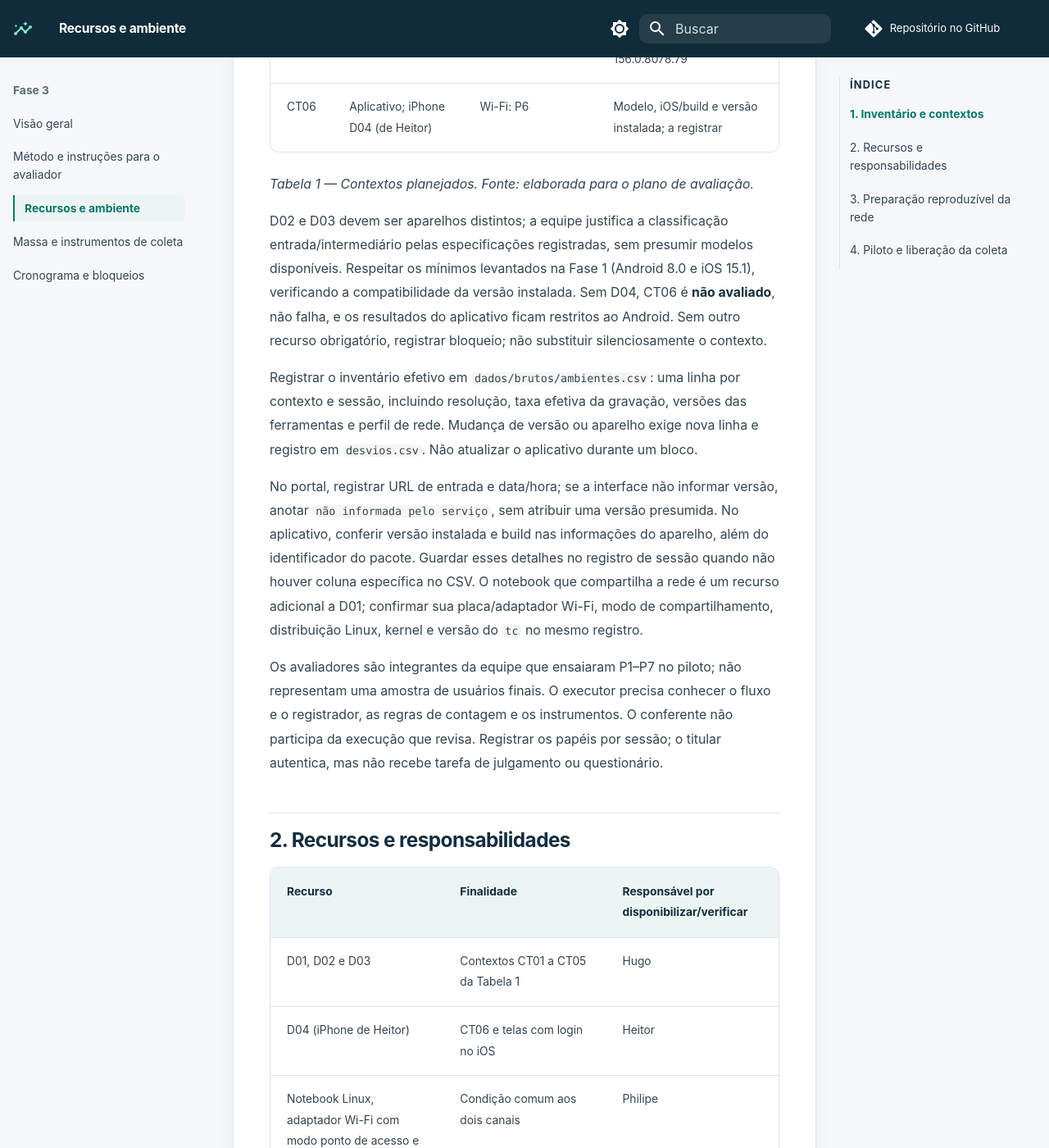
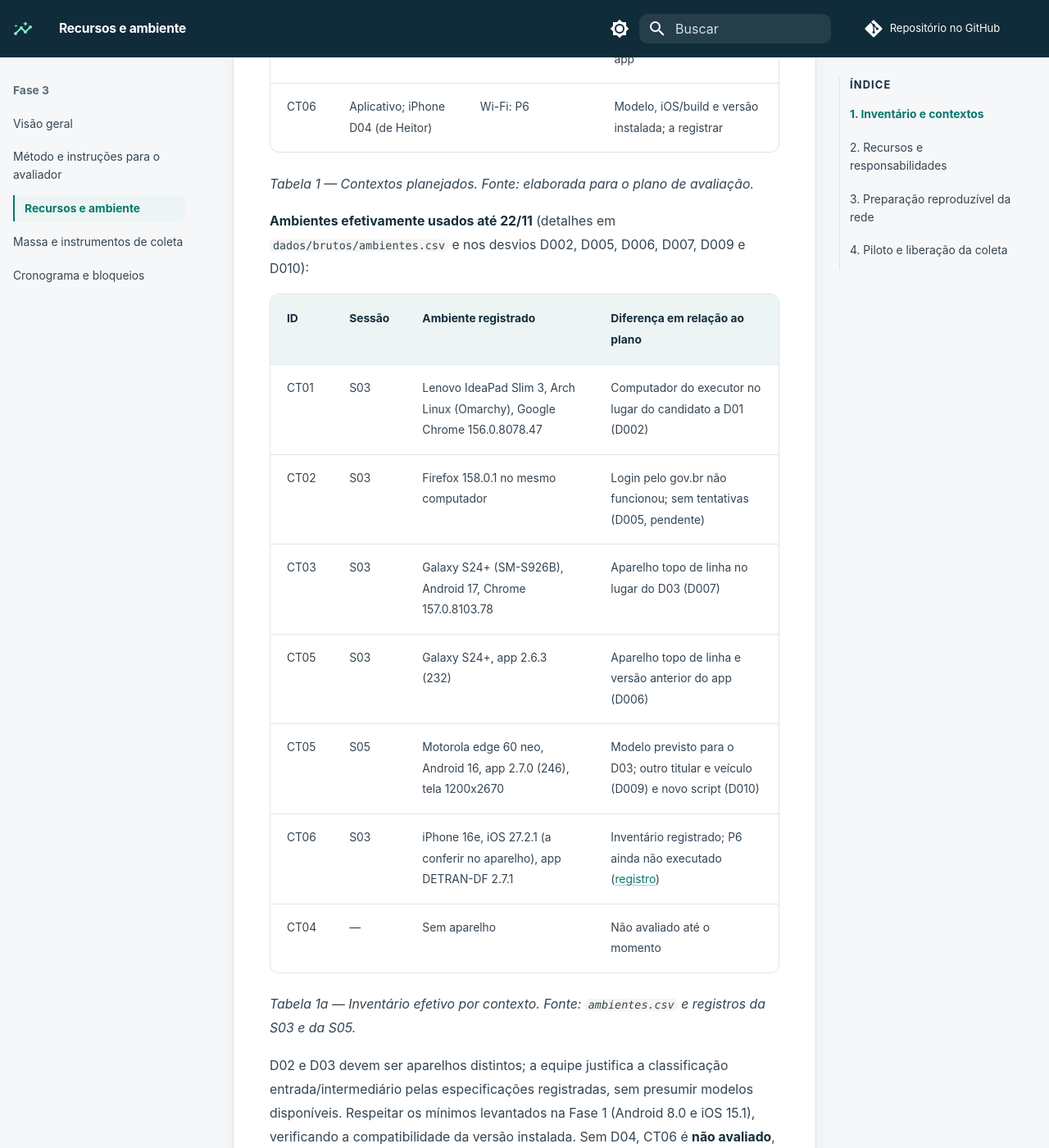
Before and after one commit to FCTE-Qualidade-de-Software-1/2026-2_T02_KATHERINE_JOHNSON, an MkDocs documentation site: the page built from docs/fase3-ambiente.md, in a window 1280 px wide and 1400 px high, scrolled down 1431 px. Shown: the whole window at 82% size. Built offline with MkDocs 1.6.1 and Material for MkDocs 9.7.7, drawn with Linux system fonts in a browser that asks for light colours; comment, search, counter and statistics services are not loaded; some of the changed text lies outside the part shown.

Commit message:
docs(fase3): atualiza ambiente, massa e cronograma com a S03 e a S05
Refs #46

Co-authored-by: Philipe Caetano <philipe2015amancio@hotmail.com>
Co-authored-by: Hugo Freitas Silva <130880914+HugoFreitass@users.noreply.github.com>

```diff
--- a/docs/fase3-ambiente.md
+++ b/docs/fase3-ambiente.md
@@ -18,12 +18,27 @@ registra uma sessão de avaliação nem preenche `ambientes.csv` com uma sessão
 |---|---|---|---|
 | CT01 | Portal; computador D01; Chrome | Wi-Fi: P1–P6; Wi-Fi, 4G e degradada: P7 | Modelo, processador, RAM, SO/build e versão do Chrome |
 | CT02 | Portal; mesmo D01; Firefox | Wi-Fi: P6 | Versão do Firefox |
-| CT03 | Portal; Android intermediário D03; Chrome | Wi-Fi: P6 | Modelo: Motorola edge 60 neo, RAM: 12 RAM, Android 16 e versão do Chrome: 156.0.8078.79 |
+| CT03 | Portal; Android intermediário D03; Chrome | Wi-Fi: P6 | Modelo: Motorola edge 60 neo, RAM: 12 GB, Android 16 e versão do Chrome: 156.0.8078.79 |
 | CT04 | Aplicativo; Android de entrada D02 | Wi-Fi: P6 | Modelo, RAM, Android/build, pacote e versão instalada |
-| CT05 | Aplicativo; Android intermediário D03 | Wi-Fi: P1–P6; Wi-Fi, 4G e degradada: P7 | Modelo: Motorola edge 60 neo, RAM: 12 RAM, Android 16 e versão do Chrome: 156.0.8078.79|
+| CT05 | Aplicativo; Android intermediário D03 | Wi-Fi: P1–P6; Wi-Fi, 4G e degradada: P7 | Modelo: Motorola edge 60 neo, RAM: 12 GB, Android 16 e versão instalada do app |
 | CT06 | Aplicativo; iPhone D04 (de Heitor) | Wi-Fi: P6 | Modelo, iOS/build e versão instalada; a registrar |
 
 *Tabela 1 — Contextos planejados. Fonte: elaborada para o plano de avaliação.*
+
+**Ambientes efetivamente usados até 22/11** (detalhes em `dados/brutos/ambientes.csv` e nos
+desvios D002, D005, D006, D007, D009 e D010):
+
+| ID | Sessão | Ambiente registrado | Diferença em relação ao plano |
+|---|---|---|---|
+| CT01 | S03 | Lenovo IdeaPad Slim 3, Arch Linux (Omarchy), Google Chrome 156.0.8078.47 | Computador do executor no lugar do candidato a D01 (D002) |
+| CT02 | S03 | Firefox 158.0.1 no mesmo computador | Login pelo gov.br não funcionou; sem tentativas (D005, pendente) |
+| CT03 | S03 | Galaxy S24+ (SM-S926B), Android 17, Chrome 157.0.8103.78 | Aparelho topo de linha no lugar do D03 (D007) |
+| CT05 | S03 | Galaxy S24+, app 2.6.3 (232) | Aparelho topo de linha e versão anterior do app (D006) |
+| CT05 | S05 | Motorola edge 60 neo, Android 16, app 2.7.0 (246), tela 1200x2670 | Modelo previsto para o D03; outro titular e veículo (D009) e novo script (D010) |
+| CT06 | S03 | iPhone 16e, iOS 27.2.1 (a conferir no aparelho), app DETRAN-DF 2.7.1 | Inventário registrado; P6 ainda não executado ([registro](https://github.com/FCTE-Qualidade-de-Software-1/2026-2_T02_KATHERINE_JOHNSON/blob/main/evidencias/fase4/S03-CT06-iphone-registro-2026-11-22.md)) |
+| CT04 | — | Sem aparelho | Não avaliado até o momento |
+
+*Tabela 1a — Inventário efetivo por contexto. Fonte: `ambientes.csv` e registros da S03 e da S05.*
 
 D02 e D03 devem ser aparelhos distintos; a equipe justifica a classificação entrada/intermediário pelas especificações registradas, sem presumir modelos disponíveis. Respeitar os mínimos levantados na Fase 1 (Android 8.0 e iOS 15.1), verificando a compatibilidade da versão instalada. Sem D04, CT06 é **não avaliado**, não falha, e os resultados do aplicativo ficam restritos ao Android. Sem outro recurso obrigatório, registrar bloqueio; não substituir silenciosamente o contexto.
 
```
Also changed, not shown: docs/fase3-cronograma.md (+6 -0 lines), docs/fase3-dados.md (+3 -1 lines), docs/fase3.md (+23 -3 lines).
